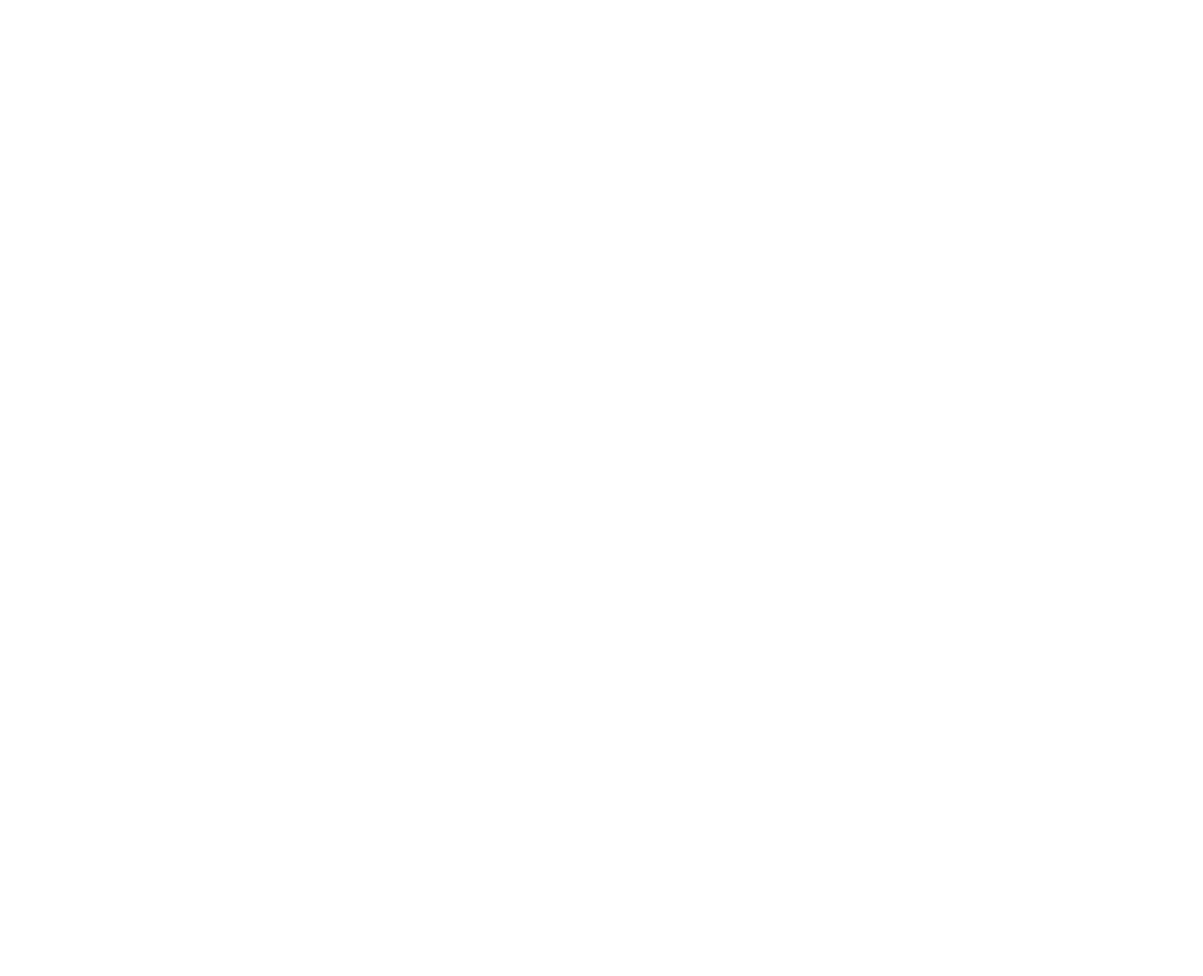
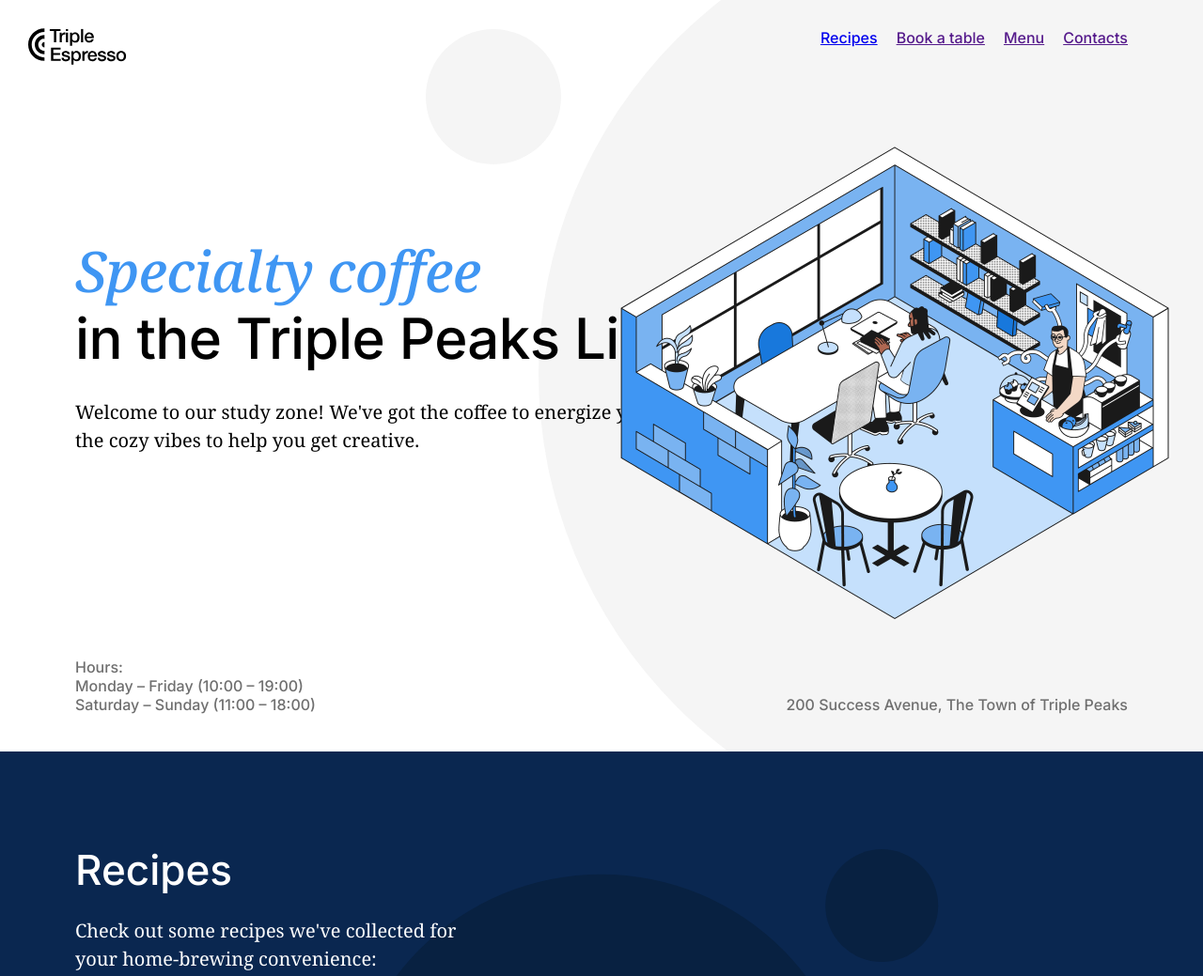
Before and after one commit to Jcanela-g/se_project_coffeeshop, a plain HTML site: page index.html in a window 1280 px wide. Shown: the top 1039 px of the page at 94% size. Before the commit the page ends 800 px from the top, so only its background shows below. Drawn offline with Linux system fonts and the light colour scheme.

Commit message:
New project update

```diff
--- a/index.html
+++ b/index.html
@@ -25,9 +25,89 @@
   </head>
   <body>
     <div class="page">
-      <header class="header"></header>
+      <header class="header">
+        <nav class="nav">
+          <img
+            src="/images/logo_coffeeshop_dark.svg"
+            alt="Coffee Shop Logo"
+            class="nav__logo"
+          />
+          <ul class="nav__links">
+            <li>
+              <a href="#recipes" class="nav__link">Recipes</a>
+            </li>
+            <li>
+              <a href="" class="nav__link">Book a table</a>
+            </li>
+            <li>
+              <a href="" class="nav__link">Menu</a>
+            </li>
+            <li>
+              <a href="" class="nav__link">Contacts</a>
+            </li>
+          </ul>
+        </nav>
+        <h1 class="header__title">
+          <span class="header__span-accent">Specialty coffee</span>
+          in the Triple Peaks Library
+        </h1>
+        <p class="header__description">
+          Welcome to our study zone! We've got the coffee to energize you and
+          the cozy vibes to help you get creative.
+        </p>
+        <img
+          src="./images/inside_coffee_shop.png"
+          alt="Illustration of coffee shop"
+          class="header__image"
+        />
+        <div class="header__footer">
+          <div>
+            <p class="header__paragraph">Hours:</p>
+            <p class="header__paragraph">Monday – Friday (10:00 – 19:00)</p>
+            <p class="header__paragraph">Saturday – Sunday (11:00 – 18:00)</p>
+          </div>
+          <p class="header__paragraph">
+            200 Success Avenue, The Town of Triple Peaks
+          </p>
+        </div>
+      </header>
       <main class="content">
-        <section class="recipes"></section>
+        <section class="recipes" id="recipes">
+          <h2 class="recipes__title">Recipes</h2>
+          <p class="recipes__subtitle">
+            Check out some recipes we've collected for your home-brewing
+            convenience:
+          </p>
+          <div class="recipes__videos">
+            <div>
+              <iframe
+                class="recipes__iframe"
+                src="https://www.youtube.com/embed/j6VlT_jUVPc?si=VXU0B6rJWDSQzcpg"
+                title="YouTube video player"
+                allow="accelerometer; autoplay; clipboard-write; encrypted-media; gyroscope; picture-in-picture; web-share"
+                referrerpolicy="strict-origin-when-cross-origin"
+                allowfullscreen
+              >
+              </iframe>
+              <p class="recipes__video-caption">
+                <span>Aeropress recipe</span><span>~5 min</span>
+              </p>
+            </div>
+            <div>
+              <iframe
+                class="recipes__iframe"
+                src="https://www.youtube.com/embed/st571DYYTR8?si=cHwK4hKLF_58CfGG"
+                title="YouTube video player"
+                allow="accelerometer; autoplay; clipboard-write; encrypted-media; gyroscope; picture-in-picture; web-share"
+                referrerpolicy="strict-origin-when-cross-origin"
+                allowfullscreen
+              ></iframe>
+              <p class="recipes__video-caption">
+                <span>French press recipe</span><span>~15 min</span>
+              </p>
+            </div>
+          </div>
+        </section>
         <section class="reservation"></section>
         <section class="menu"></section>
         <section class="about"></section>
--- a/pages/index.css
+++ b/pages/index.css
@@ -2,7 +2,147 @@
   min-width: 1100px;
   max-width: 1600px;
   margin: 0 auto;
-  font-family: Inter, Ariel, sans-serif;
+  font-family: "Inter", "Ariel", sans-serif;
   font-size: 16px;
   line-height: 20px;
 }
+
+.header {
+  background-color: #ffffff;
+  background-image: url(../images/background_header.svg);
+  background-repeat: no-repeat;
+  background-position: center;
+  background-size: cover;
+  height: 800px;
+  position: relative;
+  display: flex;
+  flex-direction: column;
+  box-sizing: border-box;
+  padding: 30px 80px 40px;
+}
+
+.nav {
+  display: flex;
+  justify-content: space-between;
+}
+
+.nav__links {
+  display: flex;
+  list-style-type: none;
+  column-gap: 20px;
+  padding: 0;
+  margin: 0;
+}
+
+.nav__link {
+  font-weight: 500;
+  font-family: "Inter", "Ariel", sans-serif;
+}
+
+.nav__logo {
+  position: relative;
+  left: -50px;
+  width: 105px;
+  height: 39px;
+}
+
+.header__title {
+  max-width: 729px;
+  margin: 183px 0 0;
+  font-family: "Inter", "Ariel", sans-serif;
+  font-weight: 500;
+  font-size: 60px;
+  line-height: 72px;
+  letter-spacing: -0.6px;
+}
+
+.header__span-accent {
+  display: block;
+  font-family: "Noto Serif", "Times New Roman", serif;
+  font-style: italic;
+  font-size: 60px;
+  line-height: 72px;
+  color: #3f96f3;
+}
+
+.header__description {
+  max-width: 683px;
+  margin: 28px 0 0;
+  font-family: "Noto Serif", "Times New Roman", serif;
+  font-size: 20px;
+  line-height: 30px;
+}
+
+.header__image {
+  position: absolute;
+  z-index: 1;
+  width: 646px;
+  height: 568px;
+  top: 124px;
+  right: 5px;
+}
+
+.header__footer {
+  margin-top: auto;
+  display: flex;
+  justify-content: space-between;
+  font-family: "Inter", "Ariel", sans-serif;
+  font-weight: 500;
+  color: #6f6f6f;
+}
+
+.header__paragraph {
+  margin: 0;
+  padding: 0;
+  align-self: flex-end;
+}
+
+.recipes {
+  background-color: #0a2750;
+  color: #fff;
+  background-image: url(../images/background_recipes.svg);
+  background-size: cover;
+  background-position: center;
+  background-repeat: no-repeat;
+  padding: 100px 80px 215px;
+}
+
+.recipes__title {
+  max-width: 580px;
+  padding: 0;
+  margin: 0 0 24px;
+  font-family: "Inter", "Ariel", sans-serif;
+  font-weight: 500;
+  font-size: 44px;
+  line-height: 52px;
+}
+
+.recipes__subtitle {
+  max-width: 438px;
+  margin: 0 0 80px;
+  padding: 0;
+  font-family: "Noto Serif", "Times New Roman", serif;
+  font-size: 20px;
+  line-height: 30px;
+}
+
+.recipes__videos {
+  display: flex;
+  justify-content: center;
+  gap: 40px;
+}
+
+.recipes__iframe {
+  width: 480px;
+  height: 273px;
+}
+
+.recipes__video-caption {
+  display: flex;
+  justify-content: space-between;
+  margin: 24px 0 0;
+  font-family: "Inter", "Ariel", sans-serif;
+  font-weight: 500;
+  font-size: 20px;
+  line-height: 30px;
+}
```
